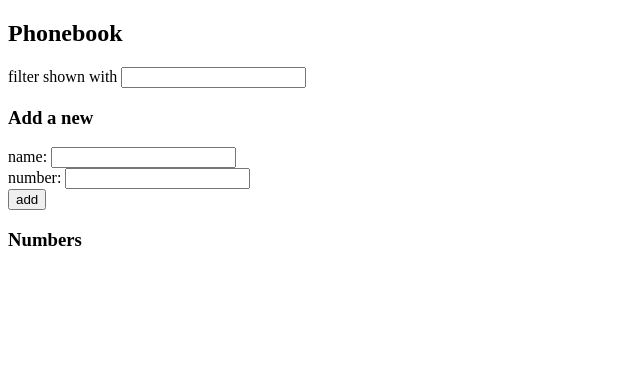
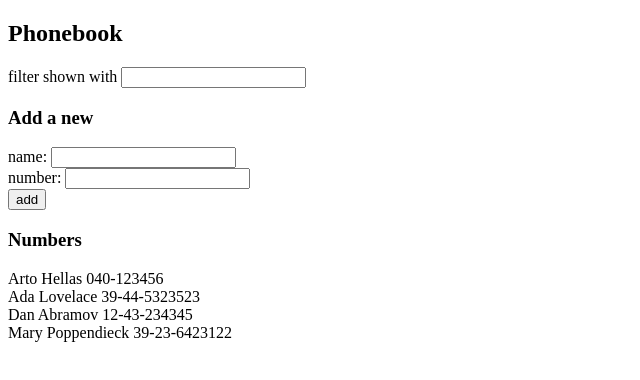
Before and after one commit to D-Hemanth/fullstackopen, a React (Create React App) app in the folder part2/phonebook/: page / in a window 1280 px wide. Shown: the top 380 px of the page, without its empty margins (0-640 px from the left). Built offline with nearby package versions, Linux system fonts and the light colour scheme; data requests are answered from the project's data file.

Commit message:
part2 2.11: Fetch initial data with useEffect from server using axios-library

```diff
--- a/part2/phonebook/src/App.js
+++ b/part2/phonebook/src/App.js
@@ -10,6 +10,17 @@ const App = () => {
   const [newNumber, setNewNumber] = useState('')
   const [allPersons, setAllPersons] = useState([])
   const [newFilter, setNewFilter] = useState('')
+
+  // use effect hooks to perform side effects on the function components like data fetching,setting up subscription & manually changing the DOM in react components
+  // useEffect takes 2 parameters the effect function & the [] - array specifies how  often the effect function is run
+  useEffect(() => {
+    axios
+      .get('http://localhost:3001/persons')
+      .then(response => {
+        console.log('promise fullfilled')
+        setPersons(response.data)
+      })
+  }, [])
 
   // Add a new name to phonebook & prevent default action after form submission
   const addName = (event) => {
```
